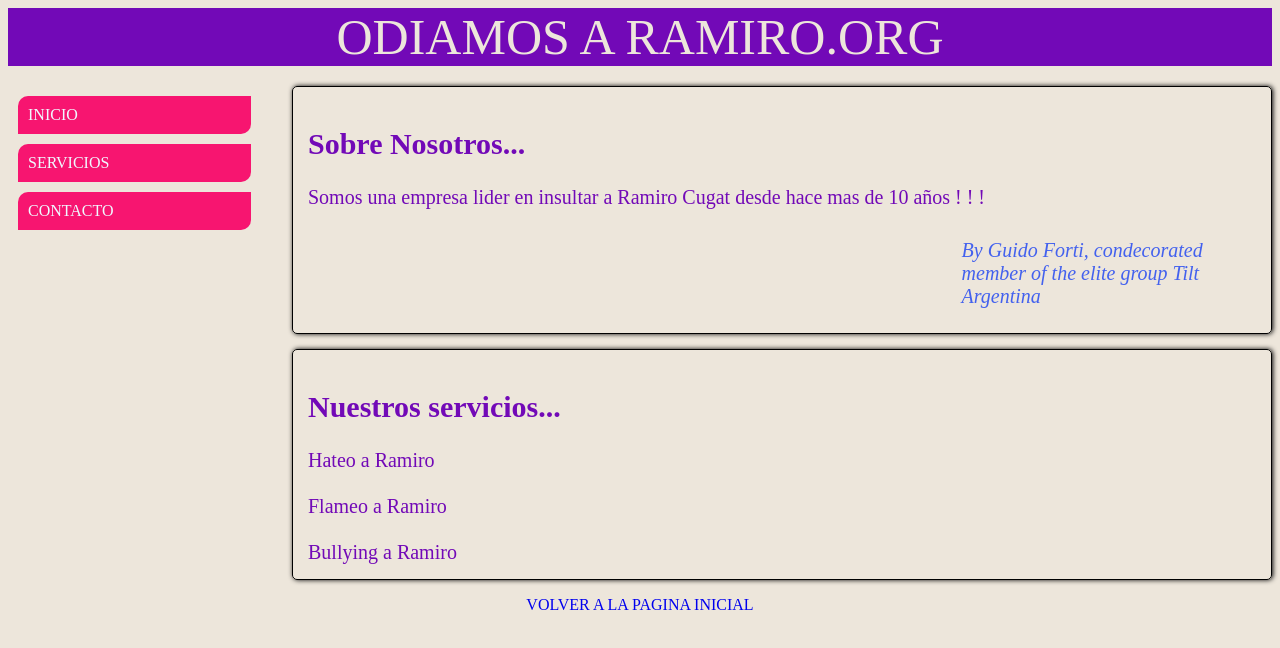
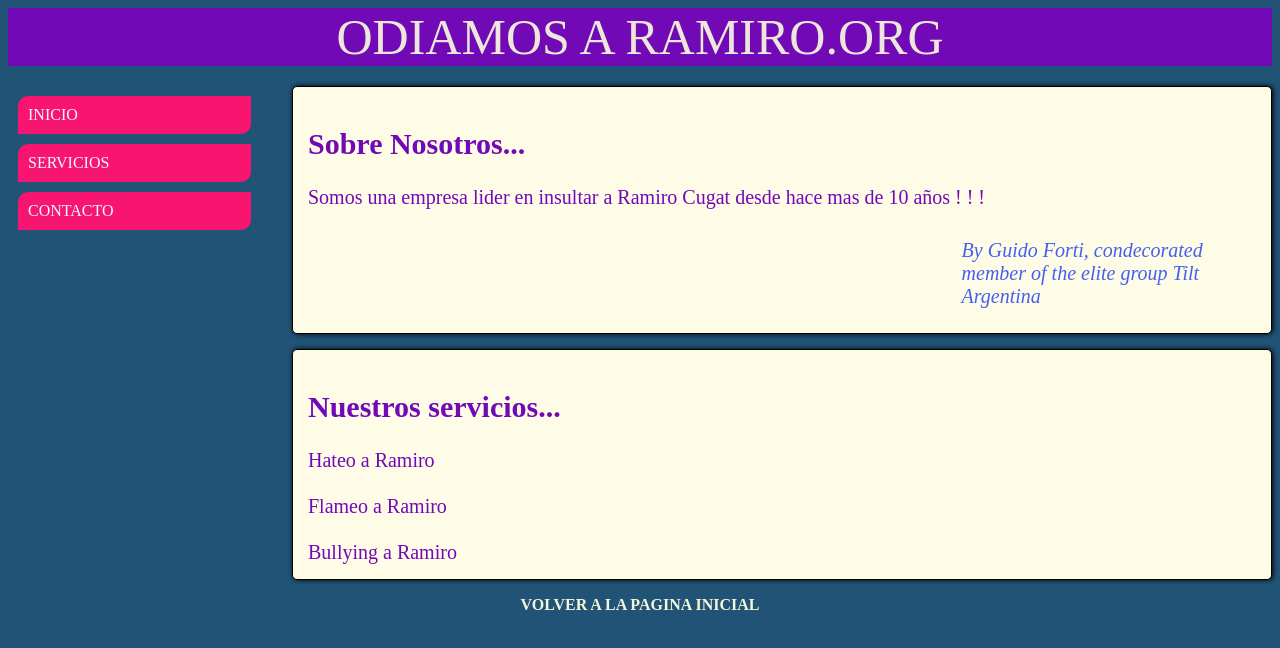
Before and after one commit to guidoforti/proyecto-udemy, a plain HTML site: page acerca de .html in a window 1280 px wide. Drawn offline with Linux system fonts and the light colour scheme.

Commit message:
algunos cambios minimos

```diff
--- a/style.css
+++ b/style.css
@@ -5,8 +5,9 @@
 }
 body{
     background-color: white;
+    margin-left: 1px;
+    margin-right: 1px;
 
-    margin: 5px;
 }
 
 ul.nav {
@@ -157,7 +158,7 @@ table {
 }
 
 table, th, td{
-    border: 1px solid black;
+    border: 2px dotted black;
     text-align: center;
     border-collapse: collapse;
     padding: 5px;
@@ -174,7 +175,7 @@ caption {
     font-size: 50px;
     line-height: 70px;
     background-color: #E3CAA5;
-    border: 2px solid black;
+    border: 2px dotted black;
     border-radius: 5px;
     margin: 0px 0px 5px 0px;
     width:800px;
@@ -220,7 +221,7 @@ th {
      padding: 10px;
      margin-top: 20px;
      margin-bottom: 20px;
-     border: 1px solid black;
+     border: 5px ridge grey;
      border-radius: 5px;
      text-decoration: none;
      color: #143F6B;
@@ -307,9 +308,3 @@ div.conteinercont {
 }
 
 /* PAGINA ACERCA DE */
-
-#navacerca {
-    width: 20%;
-    float: left;
-
-}
--- a/style2.css
+++ b/style2.css
@@ -1,5 +1,5 @@
 body {
-    background-color: #EDE6DB;
+    background-color: #205375;
 }
 
 .headeracerca{
@@ -13,9 +13,11 @@ body {
     width: 20%;
     float: left;
 }
+/* FIJARSE COMO JUGO CON LOS FLOAT PARA DARLE POSICIONAMIENTO A ESTAS COSAS, AUNQUE ESTO YA NO SE USA */
 #navacerca a {
     background-color: #f71570;
    border-radius: 10px 0px 10px 0px;
+   /* este border radius se apica derecha e izquierda y hace que quede como muestro en la imagen */
    color: aliceblue;
    margin: 10px;
    padding: 10px;
@@ -28,11 +30,12 @@ body {
     font-size: 20px;
     float: right;
     color: #7209b7;
+    background-color:#FEFBE7 ;
     border: 1px solid black;
     border-radius: 5px;
     margin-bottom: 15px;
     padding: 15px;
-    box-shadow: 1px 0px 5px black;
+    box-shadow: 1px 0px 5px black; /* esto es box shadow y permite hacerle sombrita */
 }
 
 .asideacerca {
@@ -50,7 +53,10 @@ footer {
     text-align: center;
     padding: 1px;
 
+
 }
 footer a {
     text-decoration: none;
+    font-weight: bolder;
+    color: beige;
 }
```
